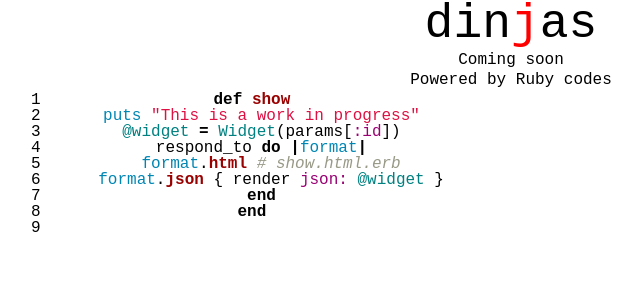
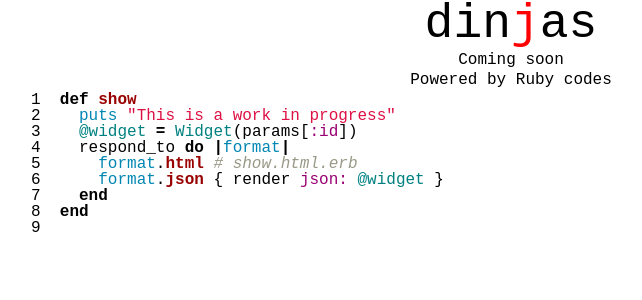
Before and after one commit to dinjas/dinjas, a Jekyll site: the page built from index.html, in a window 1280 px wide. Shown: the top 300 px of the page, without its empty margins (129-771 px from the left). Built offline with Jekyll 4.4.1, drawn with Linux system fonts in a browser that asks for light colours.

Commit message:
Left-align code

```diff
--- a/css/syntax.css
+++ b/css/syntax.css
@@ -1,4 +1,4 @@
-.highlight  { background: #ffffff; }
+.highlight  { background: #ffffff; text-align: left;}
 .highlight .c { color: #999988; font-style: italic } /* Comment */
 .highlight .err { color: #a61717; background-color: #e3d2d2 } /* Error */
 .highlight .k { font-weight: bold } /* Keyword */
```
